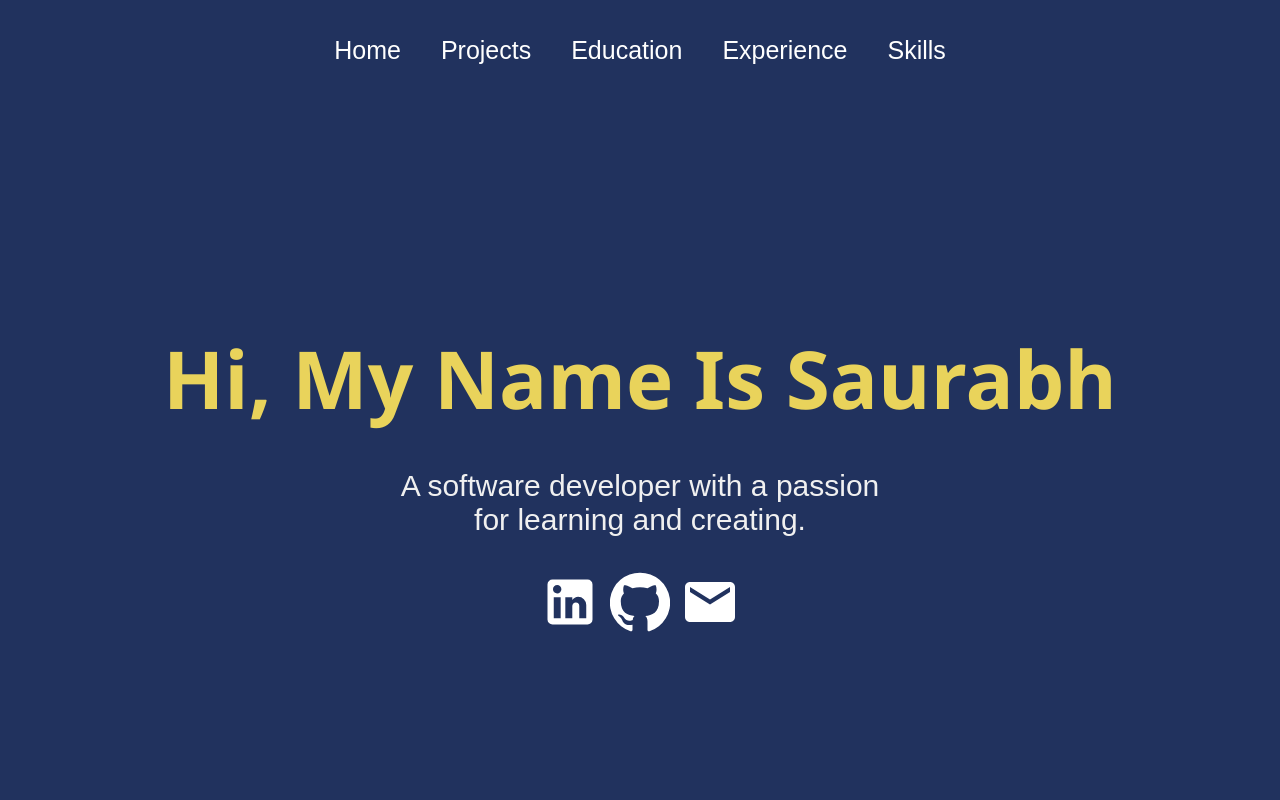
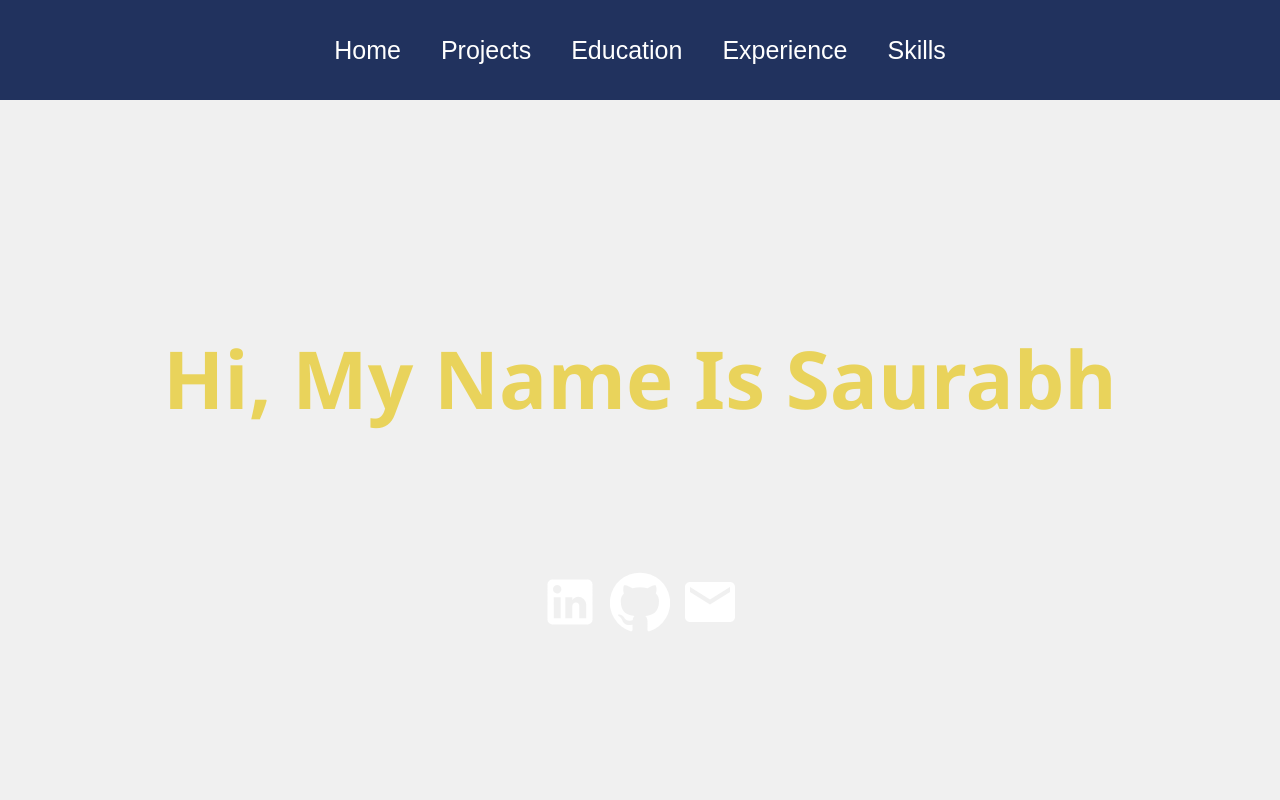
Before and after one commit to saurabhkamble03/MyPortFolio, a React (Create React App) app: page / in a window 1280 px wide. Shown: the top 800 px of the page. Built offline with nearby package versions, Linux system fonts and the light colour scheme.

Commit message:
Update Home.css

```diff
--- a/src/styles/Home.css
+++ b/src/styles/Home.css
@@ -13,7 +13,7 @@
     justify-content: center;
     align-items: center;
     text-align: center;
-    background-color: #21325e;
+    background-color: #00000;
     color: #f0f0f0;
   }
 
```
